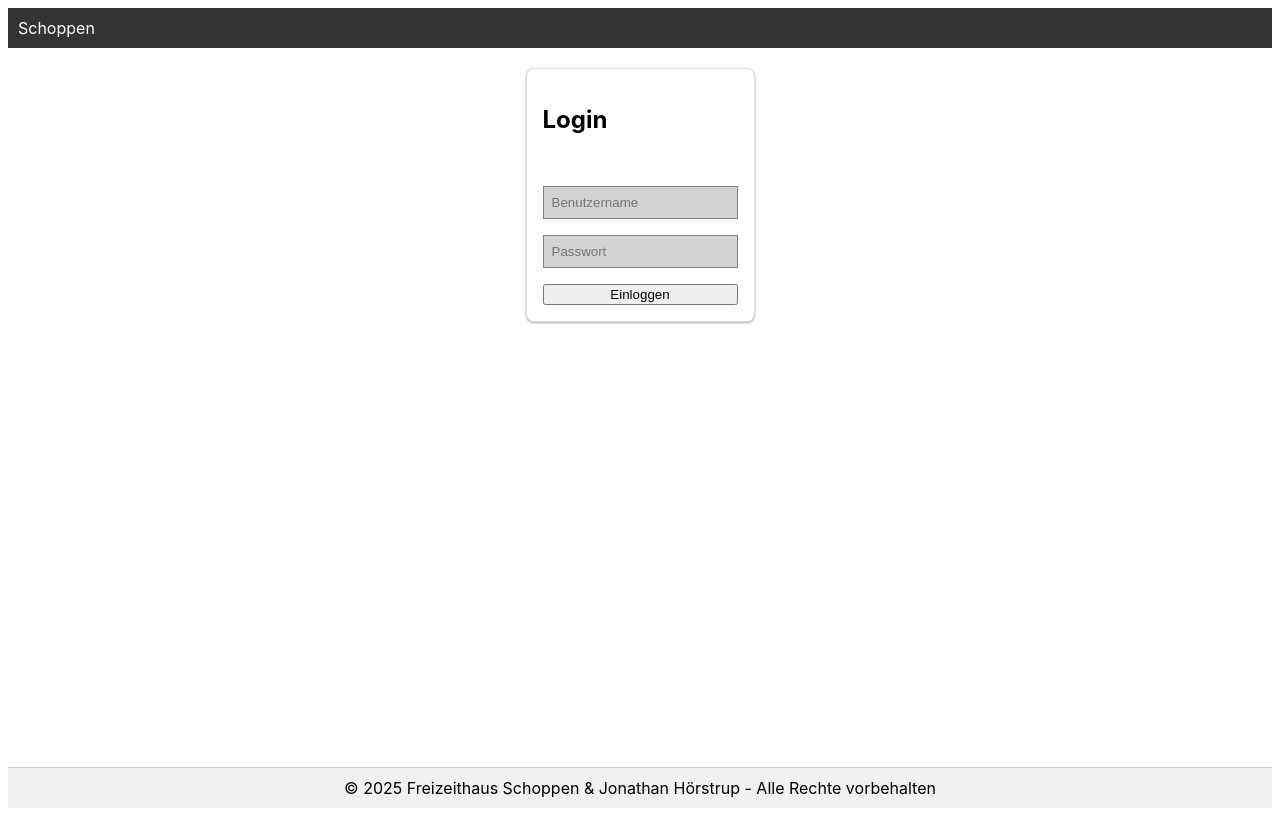
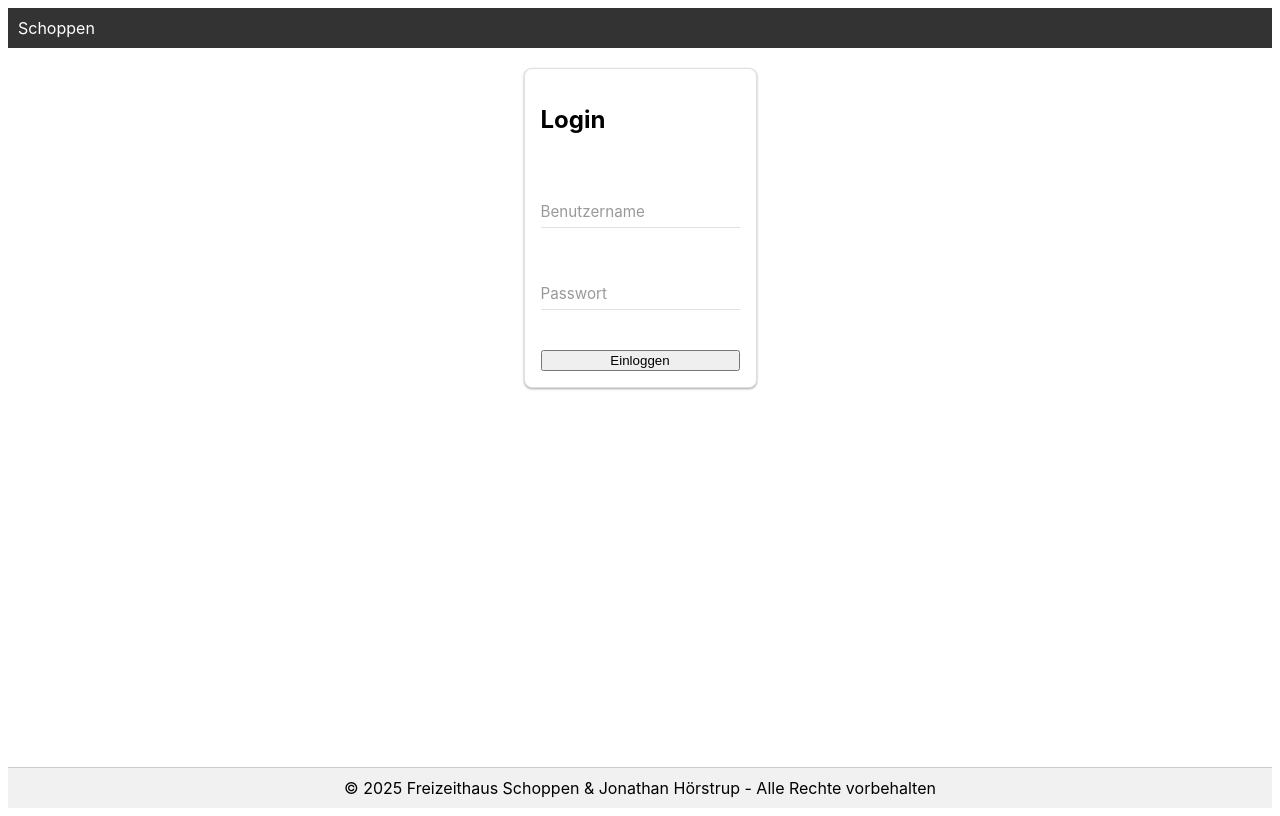
Before and after one commit to cleangraphx/SchoppenApp, a Vue app in the folder SchoppenTool/: page /login in a window 1280 px wide. Built offline with nearby package versions, Linux system fonts and the light colour scheme.

Commit message:
Fancy Login Styling

```diff
--- /dev/null
+++ b/SchoppenTool/src/assets/styles/_inputs.scss
@@ -0,0 +1,35 @@
+.input-container {
+  position: relative;
+  margin-bottom: $spacing-lg;
+
+  label {
+    position: absolute;
+    top: $spacing-md;
+    left: 0;
+    font-size: 0.95rem;
+    color: $text-muted;
+    pointer-events: none;
+    transition: all 0.5s ease-in-out;
+  }
+
+  input {
+    border: none;
+    border-bottom: 1px solid $color-gray-200;
+    background-color: transparent;
+    width: 100%;
+    padding: $spacing-md 0 $spacing-sm 0;
+    font-size: 0.95rem;
+    color: $text-main;
+  }
+
+  input:focus {
+    border: none;
+    outline: none;
+    border-bottom: 1px solid $color-brand-primary;
+  }
+
+  input:focus ~ label, input:valid ~ label {
+    top: calc($spacing-xs * -1);
+    font-size: 0.65rem;
+  }
+}
--- a/SchoppenTool/src/assets/styles/main.scss
+++ b/SchoppenTool/src/assets/styles/main.scss
@@ -1,6 +1,7 @@
 @import 'variables';
 @import 'tables';
 @import 'cards';
+@import 'inputs';
 
 body {
   font-family: $font-family-base;
--- a/SchoppenTool/src/views/LoginView.vue
+++ b/SchoppenTool/src/views/LoginView.vue
@@ -5,8 +5,14 @@
 				<h2>Login</h2>
 			</div>
 			<div class="card-body">
-				<input v-model="username" placeholder="Benutzername" />
-				<input v-model="password" placeholder="Passwort" />
+				<div class="input-container">
+          <input v-model="username" id="Benutzername" type="text" required/>
+          <label for="Benutzername">Benutzername</label>
+        </div>
+				<div class="input-container">
+          <input v-model="password" id="Passwort" type="password" required/>
+          <label for="Password">Passwort</label>
+        </div>
 				<button @click="login">Einloggen</button>
 			</div>
 		</div>
@@ -40,13 +46,6 @@
 </script>
 
 <style scoped>
-	input {
-		height: auto;
-		width: fit-content;
-		padding: 8px;
-		background-color: lightgray;
-		border: 1px solid gray;
-	}
 	div.card-body {
 		display: flex;
 		flex-direction: column;
```
